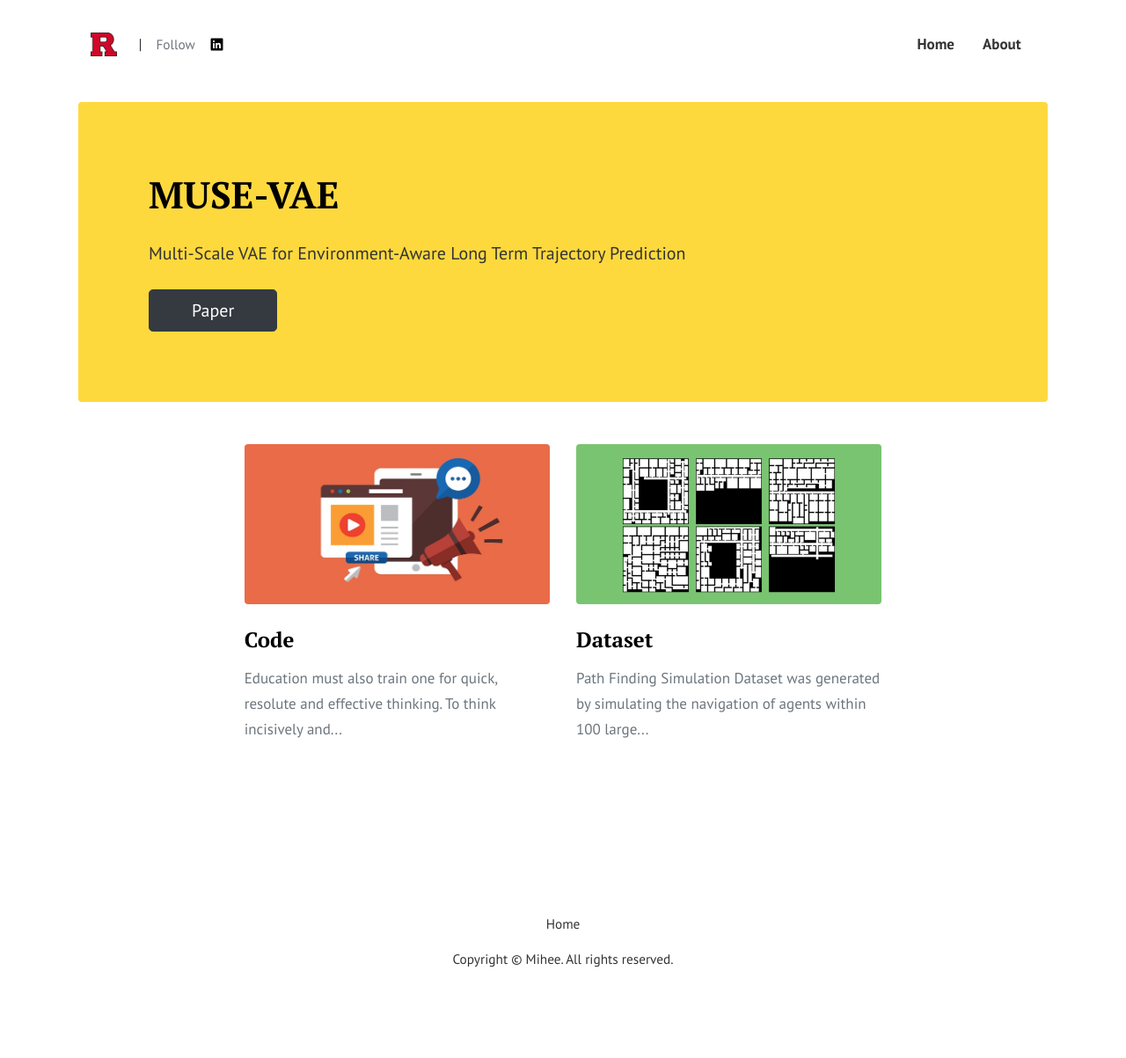
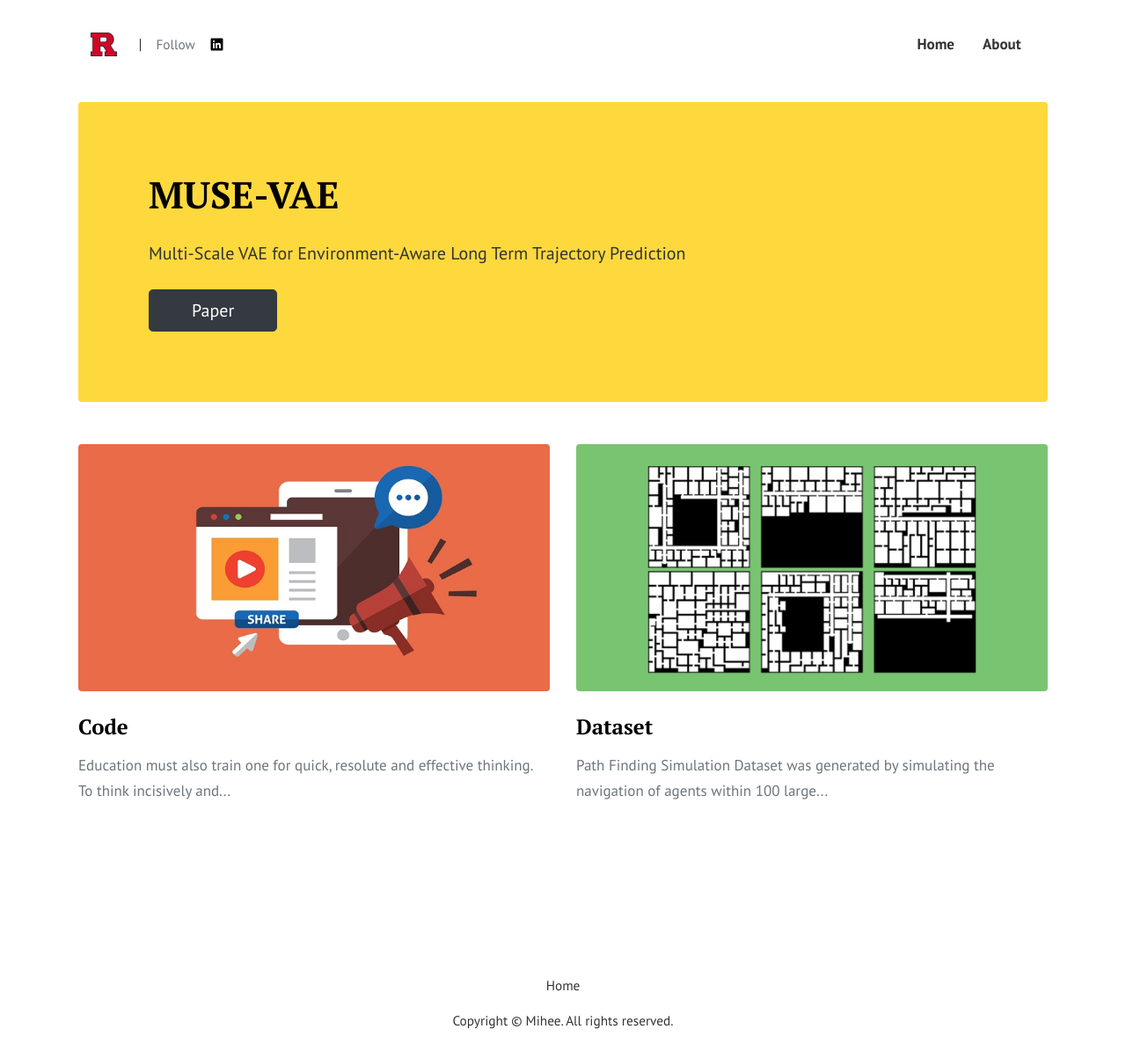
Before and after one commit to ml1323/MUSE-VAE, a Jekyll site: the page built from index.html, in a window 1280 px wide and 1203 px high. Shown: the whole window at 88% size. Built offline with Jekyll 4.4.1, drawn with Linux system fonts in a browser that asks for light colours; the list of posts is cut into pages by our own code.

Commit message:
Update index.html

```diff
--- a/index.html
+++ b/index.html
@@ -37,7 +37,7 @@
 <!-- Posts List with Sidebar (except featured)
 ================================================== -->
 <section class="row justify-content-center">
-  <div class="col-sm-8">
+  <div class="col-sm-12">
     <div class="row">
       {% for post in paginator.posts %}
       {% unless post.featured == true %}
```
